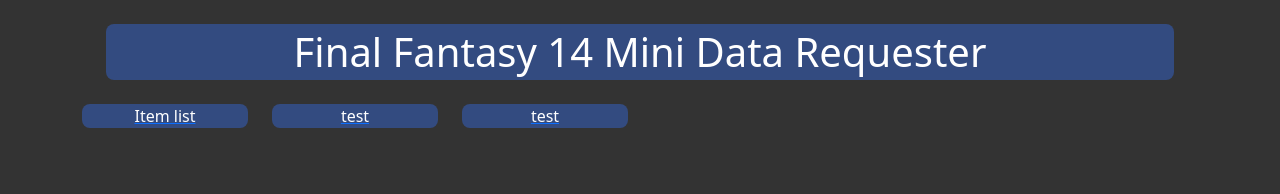
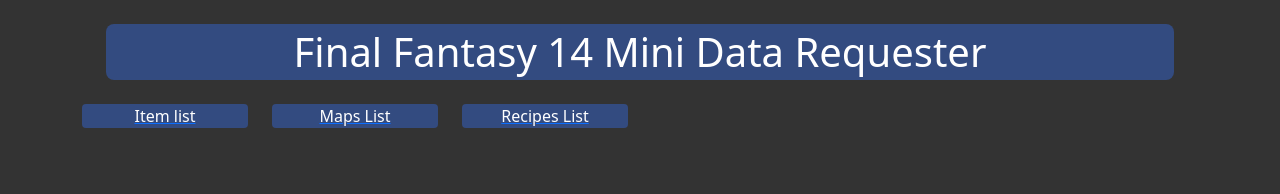
Before and after one commit to Nestox/FFXIV-APITEST, a Vue app in the folder FFXIVAPI/: page / in a window 1280 px wide. Shown: the top 194 px of the page. Built offline with nearby package versions, Linux system fonts and the light colour scheme.

Commit message:
Cleaned interface
-Cleaned interface with bootstrap
-Added pages for new funcionalities

```diff
--- a/FFXIVAPI/src/components/itemFrameComponent.vue
+++ b/FFXIVAPI/src/components/itemFrameComponent.vue
@@ -1,6 +1,6 @@
 <template>
-    <div class="container-xl">
-        <div class="row d-flex p-2 ">
+    <div class="container-xl ">
+        <div class="row d-flex px-2 justify-content-center">
             <div v-for="(element, index) in ItemsIcon" class="col-2 text-lg-center m-1 align-items-lg-center bg-color-FFblue rounded-3">
                 <p>{{ ItemsName[index] }}</p>
                 <img :src="'https://xivapi.com'+element" class="mb-2" alt="">
--- a/FFXIVAPI/src/router/index.js
+++ b/FFXIVAPI/src/router/index.js
@@ -1,6 +1,8 @@
 import mainPage from '@/views/mainPage.vue'
 import itemPage from '@/views/itemPage.vue'
+import RecipesPage from '@/views/recipesPage.vue'
 import { createRouter, createWebHistory } from 'vue-router'
+import MapPage from '@/views/mapPage.vue'
 
 
 const router = createRouter({
@@ -15,6 +17,16 @@
       path: '/items',
       name: 'item list',
       component: itemPage
+    },
+    {
+      path: '/maps',
+      name: 'maps list',
+      component: MapPage
+    },
+    {
+      path: '/recipes',
+      name: 'recipes list',
+      component: RecipesPage
     }
     // {
     //   path: '/about',
--- a/FFXIVAPI/src/views/itemPage.vue
+++ b/FFXIVAPI/src/views/itemPage.vue
@@ -1,18 +1,23 @@
 <template>
-    <div class="container-xl">
-        <router-link to="/">
-            <div class="bg-color-FFblue text-center rounded-3 ">
+    <div class="container-xl ">
+        <div class="row">
+            <div class="col-2">
+                <router-link to="/" class="sticky-xl-top">
+                    <div class="bg-color-FFblue text-center rounded-1">
                         Return to main page
                     </div>
                 </router-link>
             </div>
-
+            <div class="col-10">
                 <itemFrameComponent
                 :ItemsID = "ItemsID"
                 :ItemsIcon = "ItemIcon"
                 :ItemsName = "ItemName"
                 :Itemslink = "ItemLink"
                 />
+            </div>
+        </div>
+    </div>
 </template>
 
 <script setup>
@@ -26,6 +31,11 @@
     // Icon
     // Name
     // link
+
+    async function getItemList(ind)
+    {
+
+    }
 
     onBeforeMount(async () => {
         const respond = await fetch("https://xivapi.com/item");
--- a/FFXIVAPI/src/views/mainPage.vue
+++ b/FFXIVAPI/src/views/mainPage.vue
@@ -2,27 +2,26 @@
     <div class="container">
         <div class="row">
 
-            <!-- <h1 class="bg-color-FFblue text-md-center rounded-3 m-sm-1 m-md-3 m-lg-4 m-xl-4 p-1">Final Fantasy 14 Mini Data Requester</h1> -->
             <div class="col-sm-12 mb-sm-3 col-md-2 col-lg-2 col-xl-2">
                 <router-link to="/items" class="router-items ">
-                    <div class="bg-color-FFblue text-center rounded-3 ">
+                    <div class="bg-color-FFblue text-center rounded-1 ">
                         Item list
                     </div>
                 </router-link>
             </div>
 
             <div class=" col-sm-12 mb-sm-3 col-md-2 col-lg-2 col-xl-2">
-                <router-link>
-                    <div class="bg-color-FFblue text-center rounded-3 ">
-                        test
+                <router-link to="/maps">
+                    <div class="bg-color-FFblue text-center rounded-1 ">
+                        Maps List
                     </div>
                 </router-link>
             </div>
 
             <div class=" col-sm-12 mb-sm-3 col-md-2 col-lg-2 col-xl-2">
-                <router-link>
-                    <div class="bg-color-FFblue text-center rounded-3 ">
-                        test
+                <router-link to="/recipes">
+                    <div class="bg-color-FFblue text-center rounded-1 ">
+                        Recipes List
                     </div>
                 </router-link>
             </div>
--- /dev/null
+++ b/FFXIVAPI/src/views/mapPage.vue
@@ -0,0 +1,20 @@
+<template>
+    <div class="container-xl ">
+        <div class="row">
+            <div class="col-2 sticky-xl-top">
+                <router-link to="/">
+                    <div class="bg-color-FFblue text-center rounded-1 ">
+                        Return to main page
+                    </div>
+                </router-link>
+            </div>
+            <div class="col-10">
+                Here goes the component
+            </div>
+        </div>
+    </div>
+</template>
+
+<script setup>
+
+</script>
--- /dev/null
+++ b/FFXIVAPI/src/views/recipesPage.vue
@@ -0,0 +1,20 @@
+<template>
+    <div class="container-xl ">
+        <div class="row">
+            <div class="col-2">
+                <router-link to="/">
+                    <div class="bg-color-FFblue text-center rounded-1 ">
+                        Return to main page
+                    </div>
+                </router-link>
+            </div>
+            <div class="col-10">
+                Here goes the component
+            </div>
+        </div>
+    </div>
+</template>
+
+<script setup>
+
+</script>
```
Lines whose indentation alone changed are shown as unchanged.
